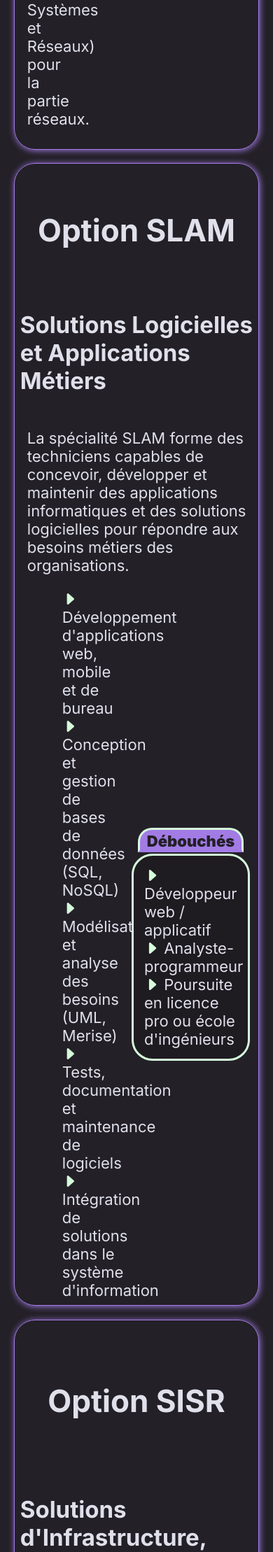
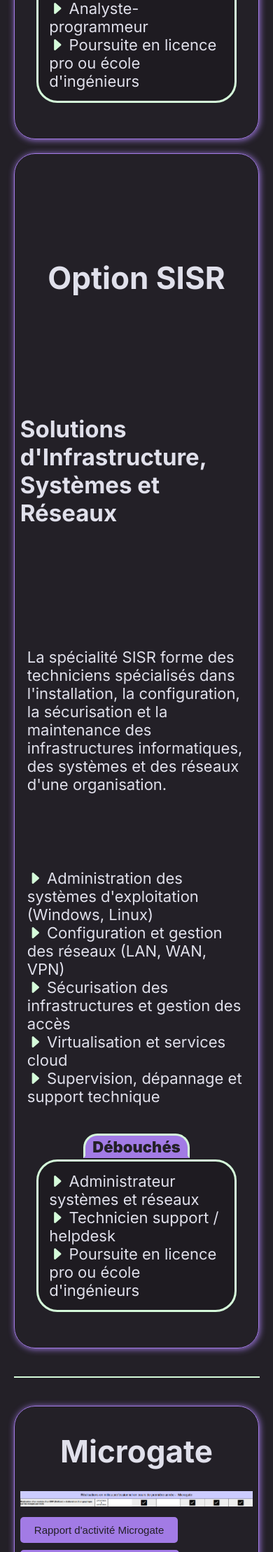
Before and after one commit to lycee-paul-louis-courier-bts-sio/portfolio-delalande-nathan, a PHP site: page /etude.html in a window 390 px wide. Shown: the part 3217-5435 px from the top of the page at 70% size. Run offline with PHP 8.4, Linux system fonts and the light colour scheme.

Commit message:
Responsivité de la page étude

```diff
--- a/css/etude.css
+++ b/css/etude.css
@@ -204,6 +204,11 @@
 thead{
   background: color-mix(in srgb, var(--color-bg) 85%, black);;
 }
+.microgate img,
+.exaegis img{
+  width: 100%;
+  height: auto;
+}
 
 
 @keyframes appear{
@@ -245,6 +250,31 @@
   }
 }
 
-@media screen and (max-width: 700){
-
+@media screen and (max-width: 768px){
+  .microgate table,
+  .exaegis table{
+    display: none;
+  }
+  .parcours ul{
+    padding: 0;
+  }
+  .bts img{
+    display: none;
+  }
+  .bts p{
+    grid-column: 1/-1;
+  }
+  .SLAM,
+  .SISR{
+    grid-template-rows: repeat(5, 1fr);
+  }
+  .programme{
+    padding: 0;
+    margin: 0 10px;
+    grid-column: 1/-1;
+  }
+  .debouches{
+    grid-column: 1/4;
+    grid-row: 5/-1;
+  }
 }
--- a/etude.html
+++ b/etude.html
@@ -88,6 +88,7 @@
         <div class="layout microgate">
             <table>
                 <h1>Microgate</h1>
+                <img src="assets/synthese-microgate.png" alt="tableau de synthèse Microgate">
                 <thead>
                     <tr>
                         <th scope="col">Compétences mises en oeuvres</th>
@@ -118,6 +119,7 @@
         <div class="layout exaegis">
             <table>
                 <h1>Exaegis</h1>
+                <img src="assets/synthese-exaegis.png" alt="tableau de synthèse Exaegis">
                 <thead>
                     <tr>
                         <th scope="col">Compétences mises en oeuvres</th>
```
Also changed, not shown: assets/synthese-exaegis.png (added), assets/synthese-microgate.png (added).
